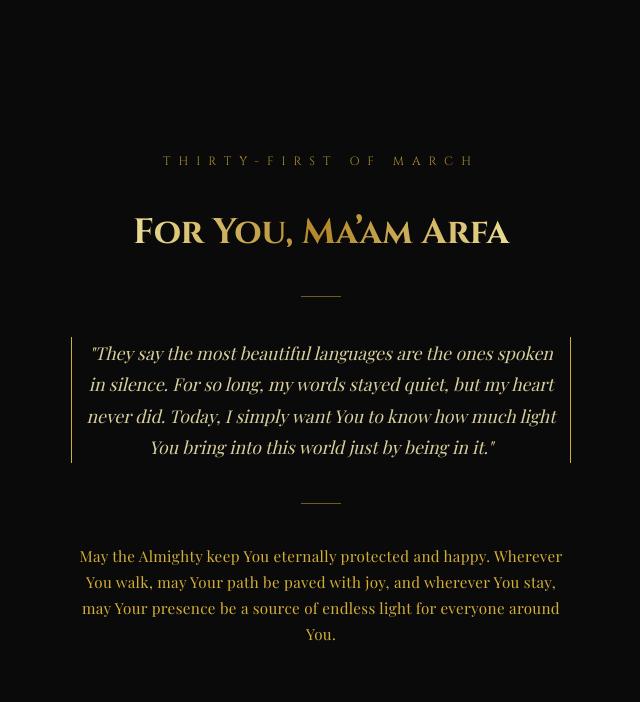
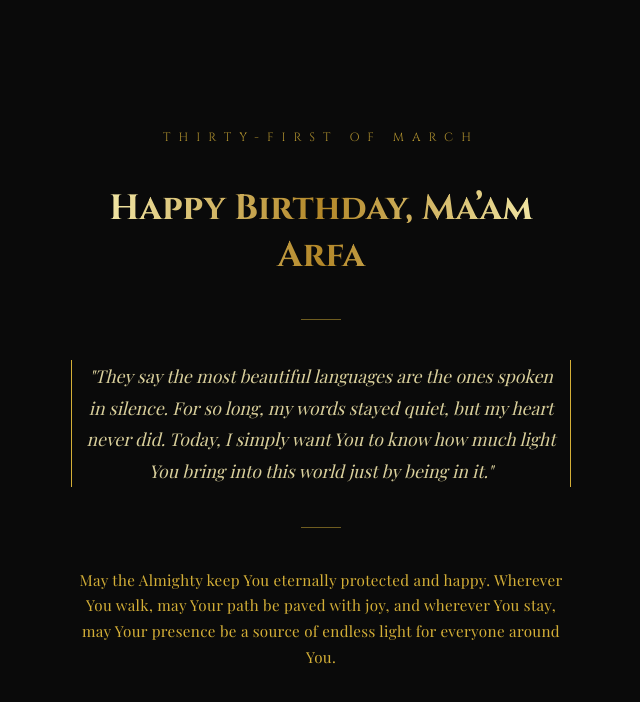
Before and after one commit to BilalKhan-Ar/HappyBirthDay, a plain HTML site: page index.html in a window 1280 px wide. Shown: the whole page, without its empty margins (319-959 px from the left). Drawn offline with nearby package versions, Linux system fonts and the light colour scheme; a web font is replaced by a local one.

Commit message:
Update index.html

```diff
--- a/index.html
+++ b/index.html
@@ -15,7 +15,7 @@
     <div class="poster">
         <div class="date-accent">Thirty-First of March</div>
 
-        <h1 class="main-heading">For You, Ma’am Arfa</h1>
+        <h1 class="main-heading">Happy Birthday, Ma’am Arfa</h1>
 
         <div class="divider"></div>
 
```
